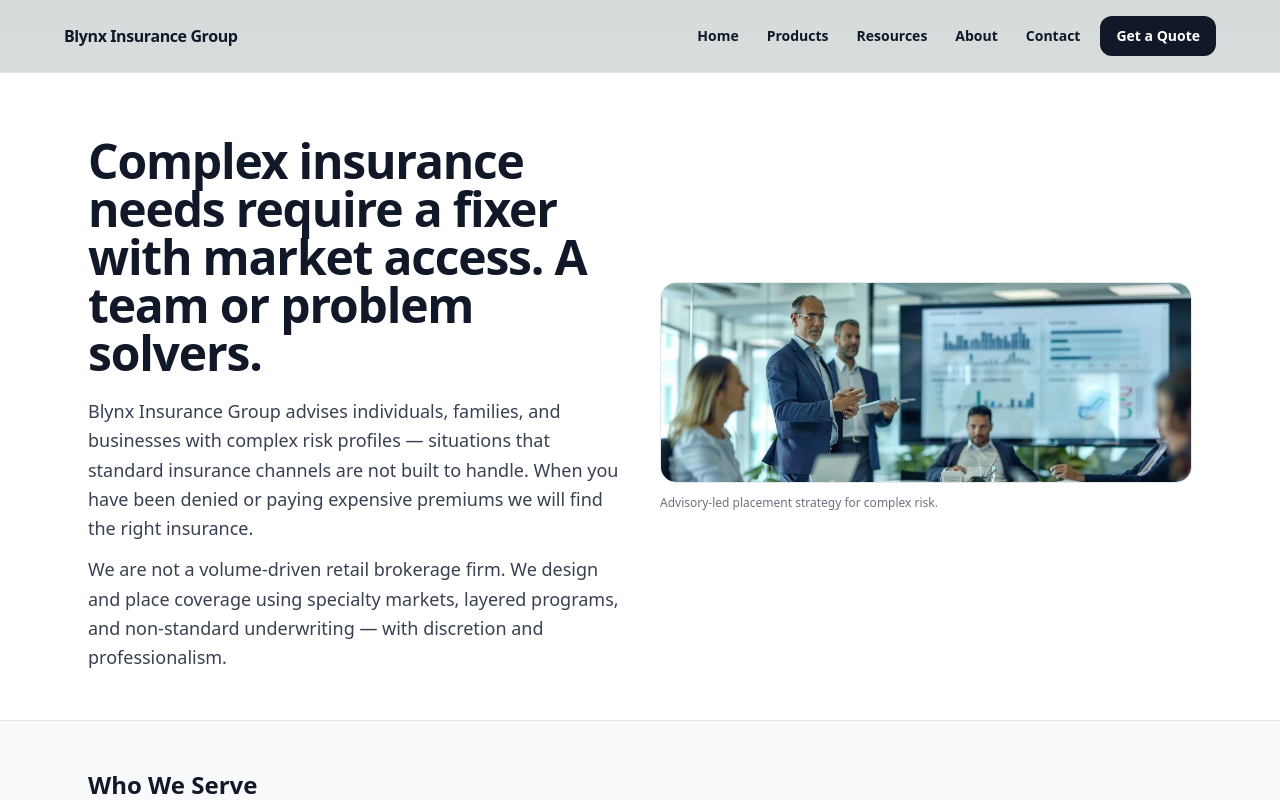
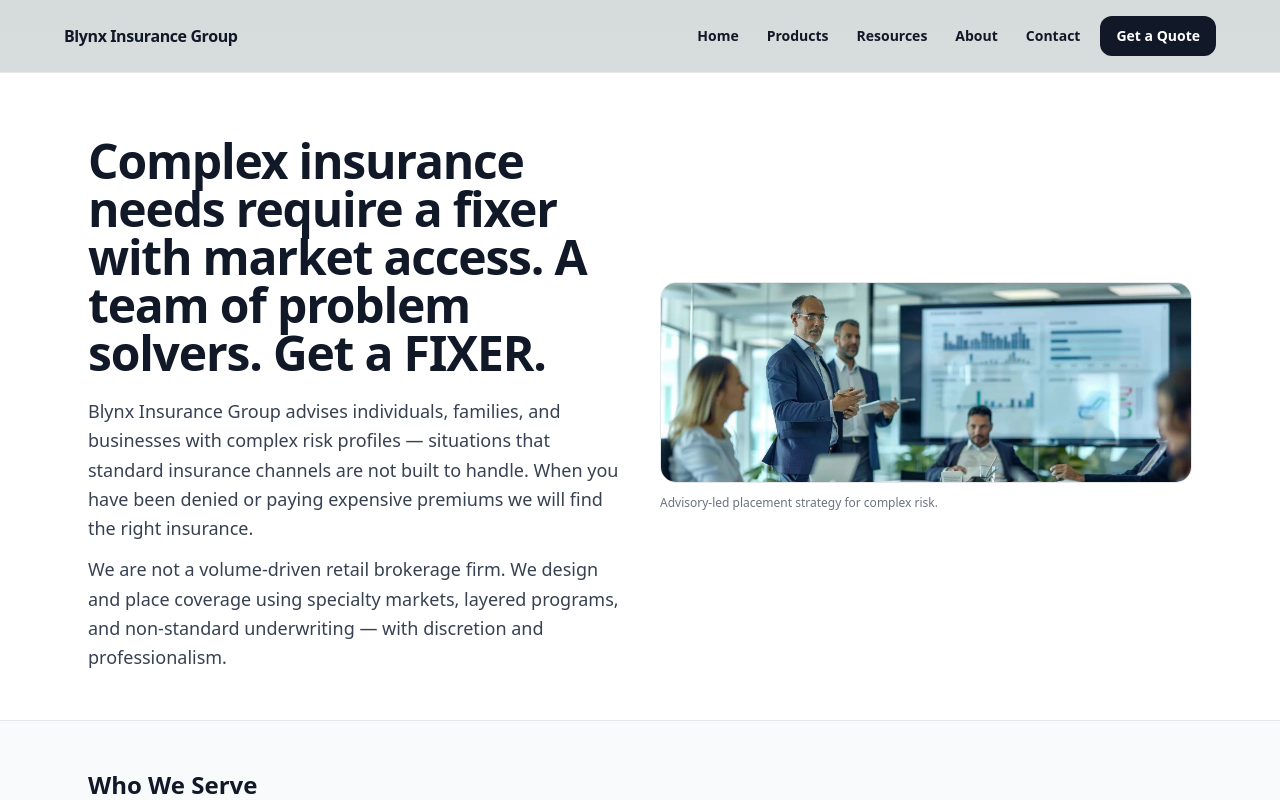
Before and after one commit to Thoxie/Blynx-Insurance-Group, a Next.js app: page / in a window 1280 px wide. Shown: the top 800 px of the page. Built offline with nearby package versions, Linux system fonts and the light colour scheme.

Commit message:
Update page.tsx

```diff
--- a/app/page.tsx
+++ b/app/page.tsx
@@ -24,7 +24,7 @@ export default function HomePage() {
 
               <h1 className="mt-4 max-w-4xl text-4xl font-semibold tracking-tight text-gray-900 md:text-5xl">
                 Complex insurance needs require a fixer with market access. A
-                team or problem solvers.
+                team of problem solvers. Get a FIXER.
               </h1>
 
               <p className="mt-5 max-w-3xl text-lg leading-relaxed text-gray-700">
```
